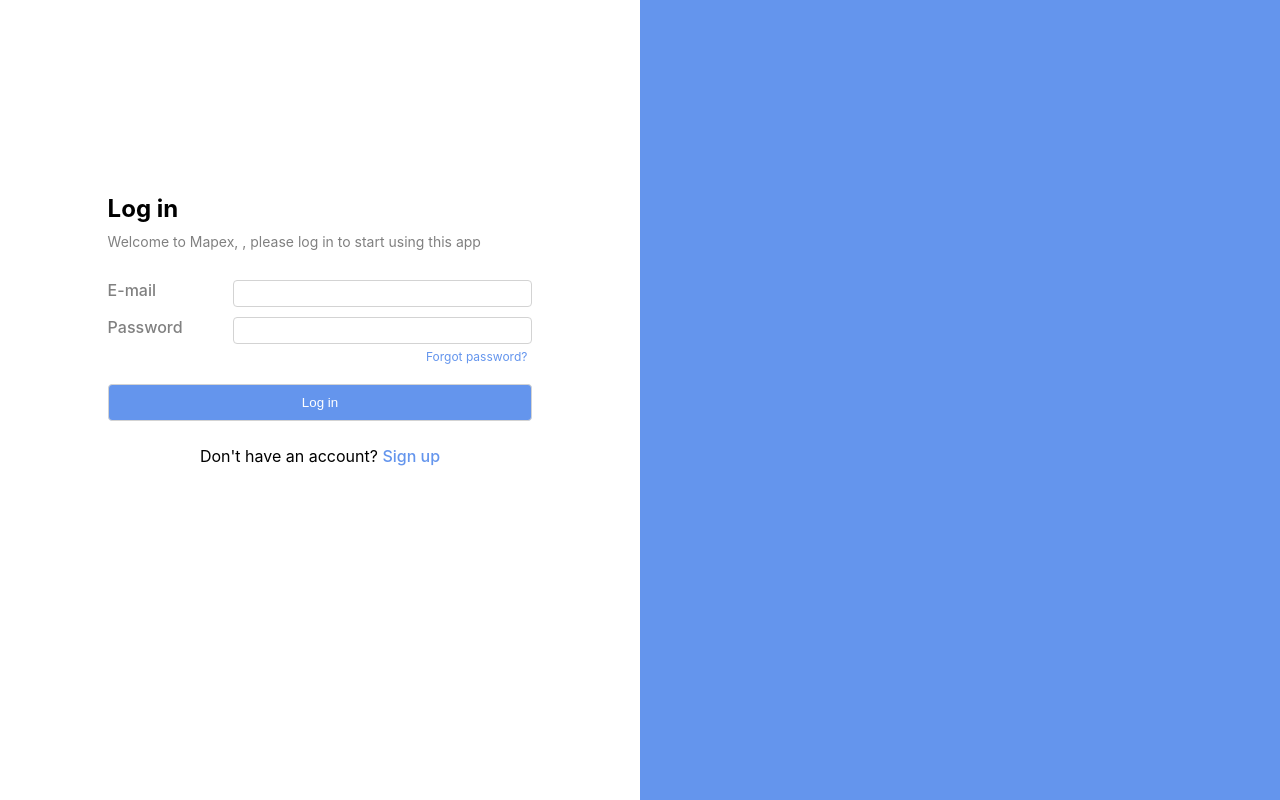
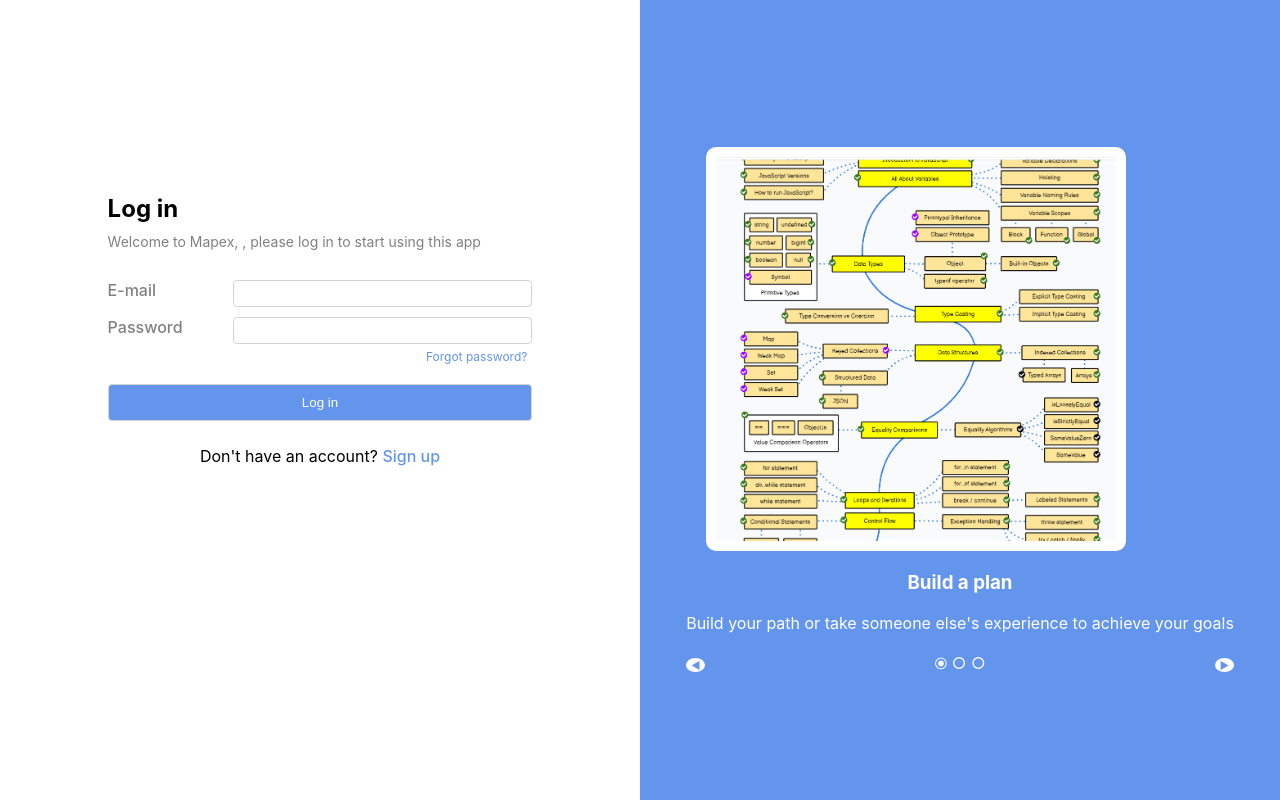
Before and after one commit to mind180/mapex-full, a React (Create React App) app in the folder frontend/: page /login in a window 1280 px wide. Built offline with nearby package versions, Linux system fonts and the light colour scheme.

Commit message:
implement stub for right column of login page

```diff
--- a/frontend/src/components/ui/login/Login.css
+++ b/frontend/src/components/ui/login/Login.css
@@ -1,6 +1,7 @@
 .login {
     display: grid;
     grid-template-columns: 1fr 1fr;
+    height: 100vh;
 }
 
 .login-left {
@@ -83,7 +84,58 @@
 
 /* Login RIGHT */
 
-.login-adv {
+.login-right {
+    display: flex;
+    flex-direction: column;
+    align-items: center;
+    justify-content: center;
     background-color: cornflowerblue;
-    height: 100vh;
+    color: white;
 }
+
+.promo-img-block {
+    display: flex;
+    justify-content: center;
+    background-color: white;
+    max-width: 400px;
+    max-height: 400px;
+    border-radius: 10px;
+    padding: 10px;
+    margin: 20px;
+}
+
+.promo-img {
+    width: 100%;
+}
+
+.right-content-footer {
+    text-align: center;
+}
+
+.description-scroll {
+    display: flex;
+    justify-content: space-between;
+    margin-top: 20px;
+}
+
+.prev::after {
+    content: "◀";
+    background-color: white;
+    color: cornflowerblue;
+    border-radius: 50%;
+    font-size: 12px;
+    padding: 1px 5px;
+    cursor: pointer;
+    font-size: 10px
+}
+
+.next::after {
+    content: "▶";
+    background-color: white;
+    color: cornflowerblue;
+    border-radius: 50%;
+    font-size: 12px;
+    padding: 1px 5px;
+    cursor: pointer;
+    font-size: 10px;
+}
--- a/frontend/src/components/ui/login/Login.js
+++ b/frontend/src/components/ui/login/Login.js
@@ -3,6 +3,7 @@ import LoginLeft from "./LoginLeft";
 import LoginRight from "./LoginRight";
 import './Login.css';
 
+//center left and right content
 export default function Login(props) {
     return <div className="login">
         <LoginLeft />
--- a/frontend/src/components/ui/login/LoginRight.js
+++ b/frontend/src/components/ui/login/LoginRight.js
@@ -1,6 +1,27 @@
 import React from "react";
-import "./Login.css"
+import "./Login.css";
+import plan from './Plan.png';
 
+//fix this stupid class names
 export default function LoginRight(props) {
-    return <div className="login-adv"></div>
+    return <div className="login-right">
+        <div className="login-right-content">
+            <div className="right-content-main">
+                <div className="promo-img-block">
+                    <img className="promo-img" src={plan} />
+                </div>
+            </div>
+            <div className="right-content-footer">
+                <h3 className="description-title">Build a plan</h3>
+                <div className="description-text">
+                    Build your path or take someone else's experience to achieve your goals
+                </div>
+                <div className="description-scroll">
+                    <div className="prev"></div>
+                    <div className="scroll-index">⦿ ○ ○</div>
+                    <div className="next"></div>
+                </div>
+            </div>
+        </div>
+    </div>
 }
```
Also changed, not shown: frontend/src/components/ui/login/Plan.png (added).
